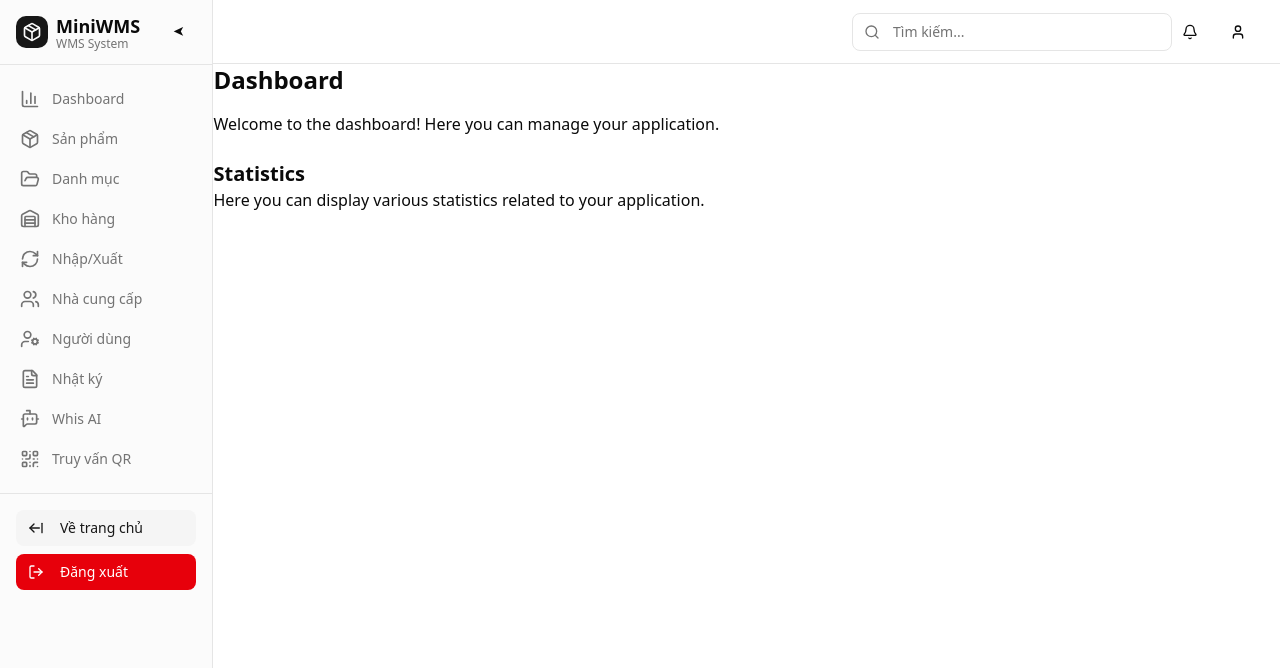
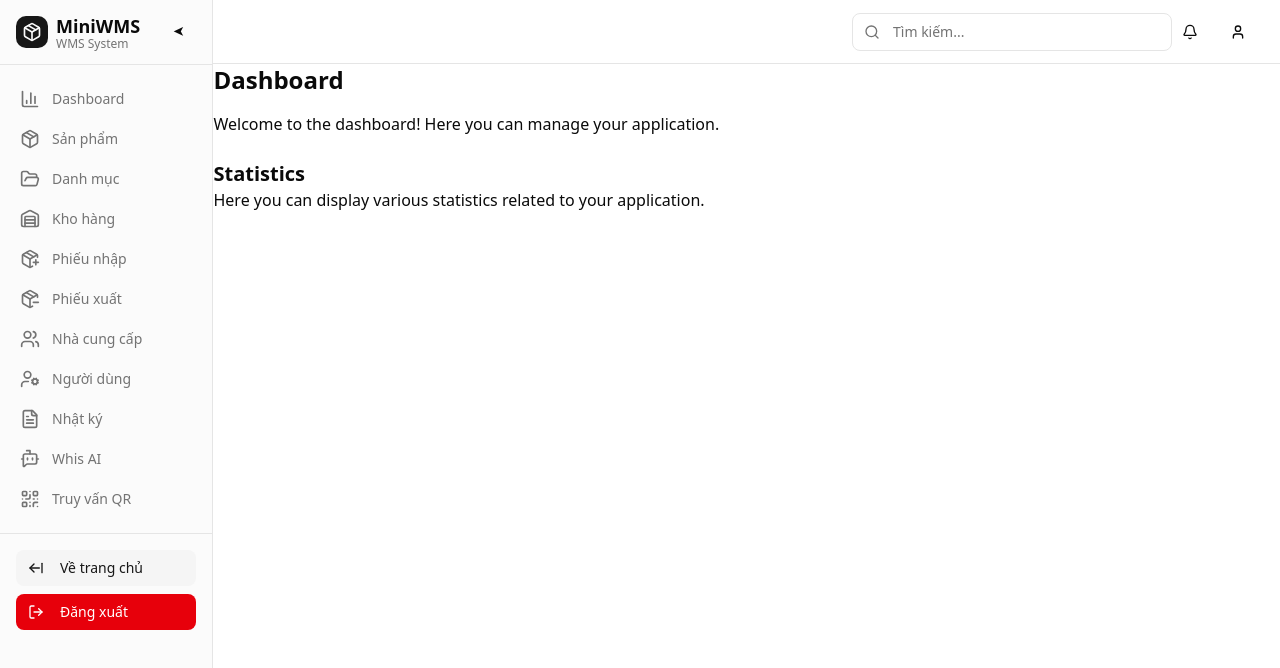
Before and after one commit to limbanga/miniWMS, a React (Vite) app in the folder miniWMS/: page /app in a window 1280 px wide. Shown: the top 668 px of the page. Built offline with nearby package versions, Linux system fonts and the light colour scheme.

Commit message:
feat: update AppSidebar navigation items for receipts and shipments; replace inventory entry with specific entries

```diff
--- a/miniWMS/src/layouts/app/AppSidebar.tsx
+++ b/miniWMS/src/layouts/app/AppSidebar.tsx
@@ -11,6 +11,8 @@ import {
     Warehouse,
     ArrowLeftFromLine,
     BotMessageSquare,
+    PackagePlus,
+    PackageMinus,
 } from "lucide-react";
 import { Link, useLocation } from "react-router-dom";
 import { Button } from "@/components/ui/button";
@@ -30,11 +32,12 @@ const NAV_ITEMS = [
     { name: "Sản phẩm", href: "products", icon: Package },
     { name: "Danh mục", href: "categories", icon: FolderOpen },
     { name: "Kho hàng", href: "warehouses", icon: Warehouse },
-    { name: "Nhập/Xuất", href: "inventory", icon: RefreshCw },
+    { name: "Phiếu nhập", href: "receipts", icon: PackagePlus },
+    { name: "Phiếu xuất", href: "shipments", icon: PackageMinus },
     { name: "Nhà cung cấp", href: "suppliers", icon: Users },
     { name: "Người dùng", href: "users", icon: UserCog },
     { name: "Nhật ký", href: "audit", icon: FileText },
-    { name: "Whis AI", href: "ai-assistant", icon: BotMessageSquare  },
+    { name: "Whis AI", href: "ai-assistant", icon: BotMessageSquare },
     { name: "Truy vấn QR", href: "qr-code", icon: QrCode },
 ];
 
```
